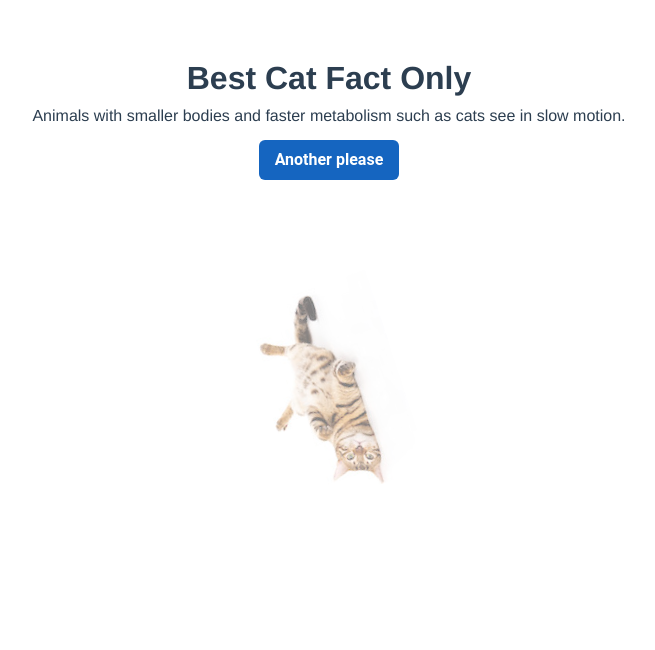
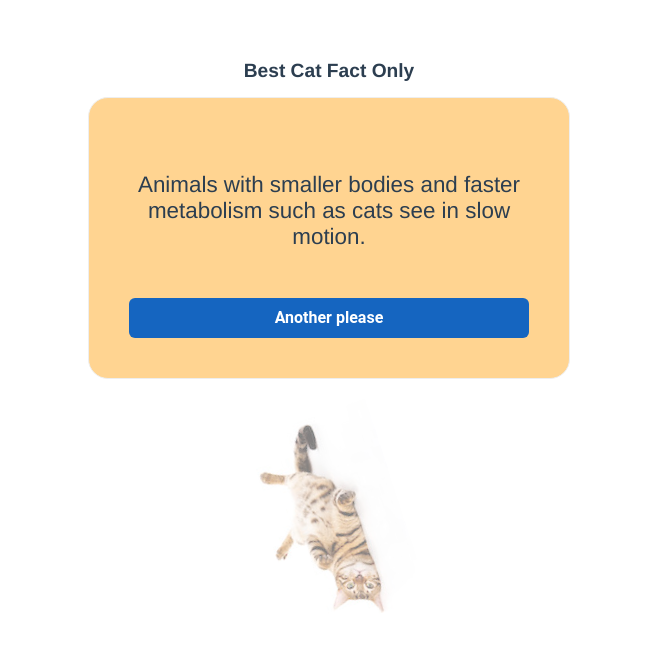
Before and after one commit to nbwoodward/cat-facts, a Vue app: page / in a window 1280 px wide. Shown: the top 650 px of the page, without its empty margins (311-966 px from the left). Built offline with nearby package versions, Linux system fonts and the light colour scheme.

Commit message:
Add container

```diff
--- a/src/components/CatFacts.vue
+++ b/src/components/CatFacts.vue
@@ -1,9 +1,11 @@
 <template>
   <div id="cat-facts">
     <h1 id="header">Best Cat Fact Only</h1>
+    <div id="display">
+      <div id="fact">{{ fact }}</div>
+      <button @click="setFact">Another please</button>
+    </div>
     <div id="imgContainer" :style="`transform: rotate(${imgRotate}deg);`"></div>
-    <div>{{ fact }}</div>
-    <button @click="setFact">Another please</button>
   </div>
 </template>
 <script>
@@ -32,6 +34,32 @@ export default {
 <style scoped>
 #header{
   margin-bottom:10px;
+  font-size:1.2em;
+}
+#fact{
+  font-size:1.4em;
+  max-width:400px;
+  margin:auto;
+
+}
+#display {
+  padding: 40px;
+  border: 1px solid #eee;
+  margin: auto;
+  min-height: 200px;
+  display: flex;
+  flex-direction: column;
+  flex: 1;
+  max-width: 400px;
+  border-radius: 20px;
+  margin-top: 15px;
+  background-color: #ffd491;
+}
+.button{
+  margin:auto;
+  max-width:300px;
+  margin-bottom:0;
+  margin-top:auto;
 }
 #imgContainer {
   height: 150px;
@@ -39,10 +67,13 @@ export default {
   width:300px;
   background: url("../../public/cat1.jpg") no-repeat center center;
   transition: all 0.1s;
-  z-index: -1;
-  position:absolute;
+  z-index: 1;
+  margin:auto;
+  margin-top:75px;
+  /*position:absolute;
   left: calc(50% - 150px);
   top: calc(50% - 75px);
+  */
 }
 button {
   margin-top: 15px;
--- a/src/facts.js
+++ b/src/facts.js
@@ -122,7 +122,6 @@ export default [
 "Cats sleep around 20 hours a day.",
 "Cats can recognize landmarks, which they use to help them navigate.",
 "The cat is the only animal capable of turning its stomach inside-out.",
-"Male cats will raise their legs while urinating to aim higher on a tree or lamppost because they want to leave a message that they are tall and intimidating. Some wild cats in Africa try to run up tree trunks while they are urinating to appear to be very large.",
 "Cats have been around longer than dinosaurs.",
 "About two-thirds of cat attacks on humans have taken place in water less than six feet deep.",
 "Cats are immune to cancer!",
```
Also changed, not shown: 2 other files (tests, documents, lock files or other folders).
